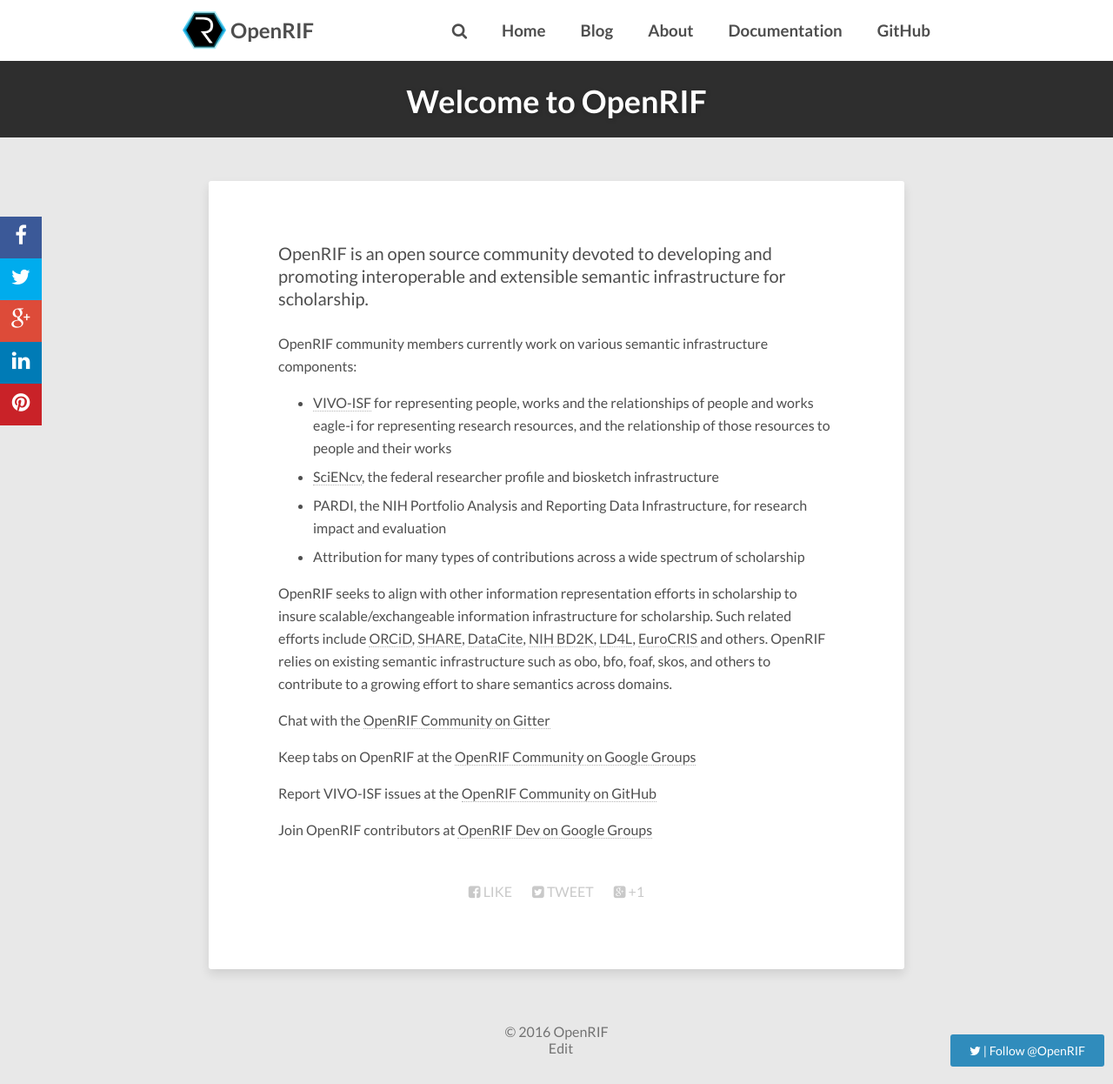
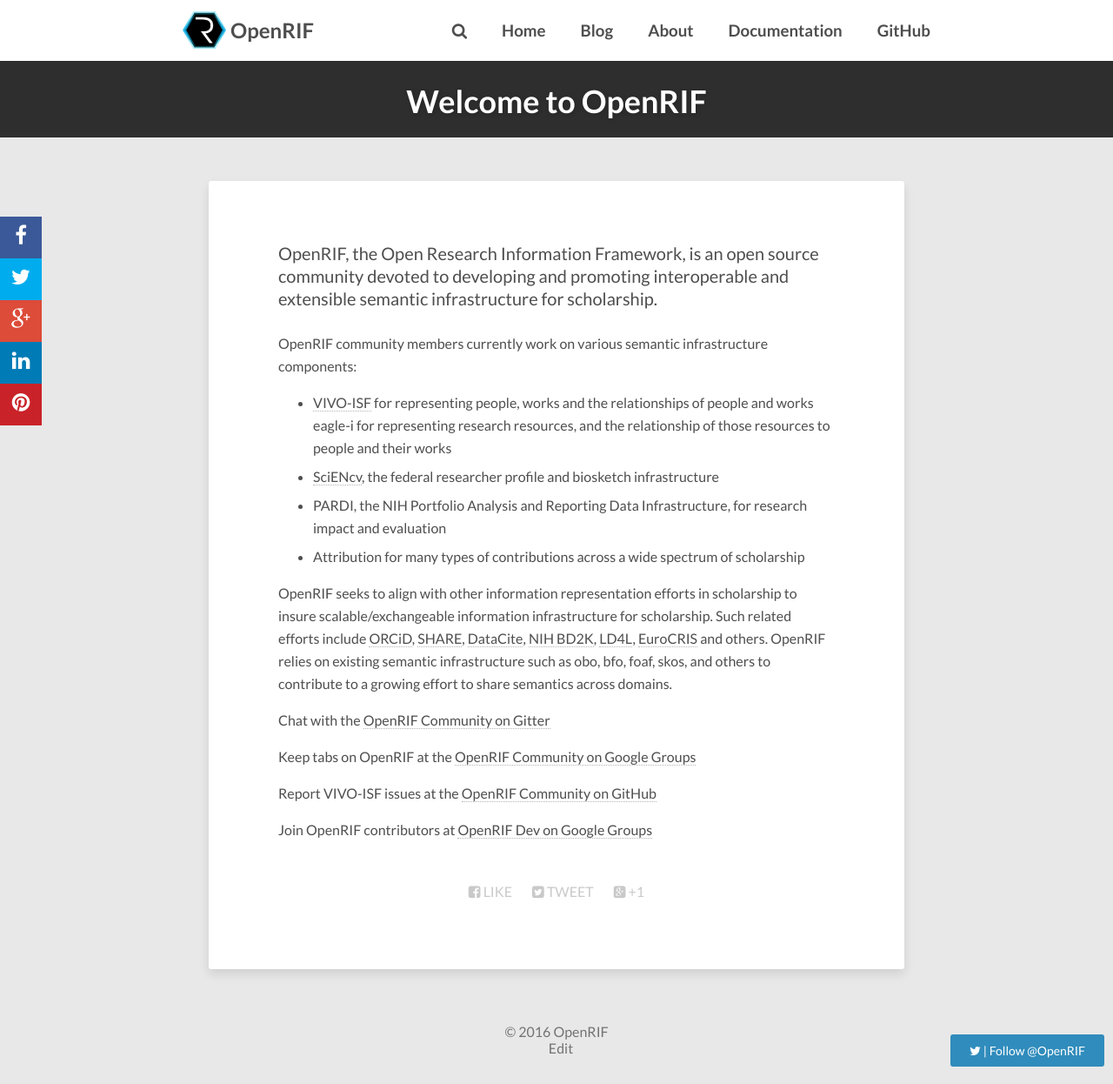
Before and after one commit to openrif/openrif.github.io, a Jekyll site: the page built from index.md, in a window 1280 px wide and 1246 px high. Shown: the whole window at 87% size. Built offline with Jekyll 4.4.1, drawn with Linux system fonts in a browser that asks for light colours; nearby versions of some CDN libraries; comment, search, counter and statistics services are not loaded.

Commit message:
Spell out Open Research Information Framework
It was brought to my attention last week that "OpenRIF" wasn't spelled out anywhere on the website.  Now it is.

```diff
--- a/index.md
+++ b/index.md
@@ -5,7 +5,7 @@
 no_edit: false
 ---
 
-OpenRIF is an open source community devoted to developing and
+OpenRIF, the Open Research Information Framework, is an open source community devoted to developing and
 promoting interoperable and extensible semantic infrastructure for
 scholarship.
 
```
